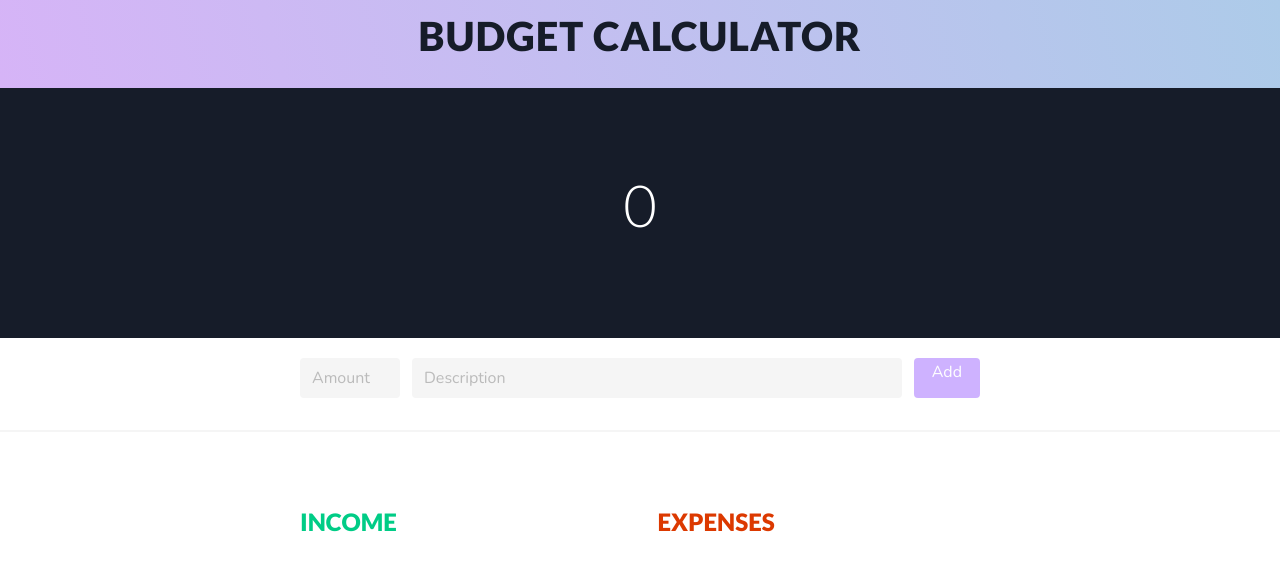
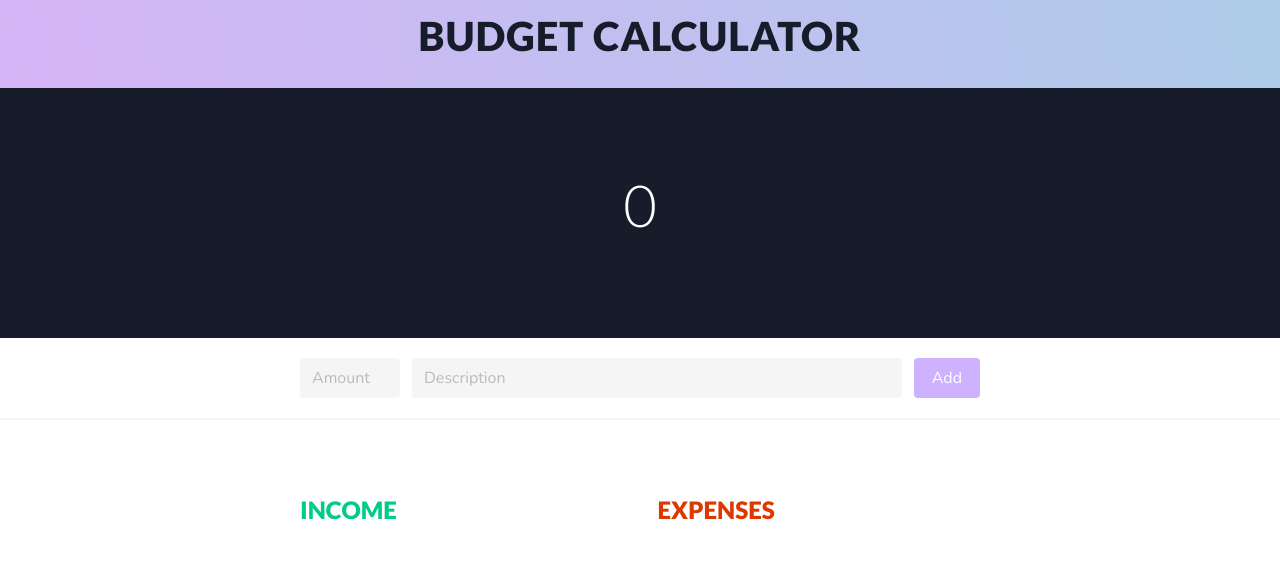
Before and after one commit to shubhamgoel2525/budget-app, an Angular app: page / in a window 1280 px wide. Shown: the top 570 px of the page. Built offline with nearby package versions, Linux system fonts and the light colour scheme.

Commit message:
padding fixes

```diff
--- a/src/app/add-item-form/add-item-form.component.html
+++ b/src/app/add-item-form/add-item-form.component.html
@@ -1,36 +1,38 @@
 <form #itemForm="ngForm" (ngSubmit)="onSubmit(itemForm)">
   <div class="field is-horizontal">
     <div class="field-body">
-
-            <div class="field is-narrow">
-                <p class="control">
+      <div class="field is-narrow control">
         <input
           type="number"
           class="input"
           placeholder="Amount"
           [ngModel]="item.amount"
-                        style="width: 100px;"
+          style="width: 100px"
           name="amount"
-                        required />
-                </p>
+          required
+        />
       </div>
 
-            <div class="field">
-                <p class="control">
+      <div class="field control">
         <input
           type="text"
           class="input"
           placeholder="Description"
           [ngModel]="item.description"
           name="description"
-                        required />
-                </p>
+          required
+        />
       </div>
 
       <div class="field is-narrow">
-                <button type="submit" class="button" [ngClass]="{ 'is-primary': isNewItem, 'is-success': !isNewItem }" [disabled]="!itemForm.valid">
-                    <p *ngIf="isNewItem">Add</p>
-                    <p *ngIf="!isNewItem">Save</p>
+        <button
+          type="submit"
+          class="button"
+          [ngClass]="{ 'is-primary': isNewItem, 'is-success': !isNewItem }"
+          [disabled]="!itemForm.valid"
+        >
+          <span *ngIf="isNewItem">Add</span>
+          <span *ngIf="!isNewItem">Save</span>
         </button>
       </div>
     </div>
--- a/src/app/add-item-form/add-item-form.component.scss
+++ b/src/app/add-item-form/add-item-form.component.scss
@@ -0,0 +1,10 @@
+input::-webkit-outer-spin-button,
+input::-webkit-inner-spin-button {
+    /* display: none; <- Crashes Chrome on hover */
+    -webkit-appearance: none;
+    margin: 0; /* <-- Apparently some margin are still there even though it's hidden */
+}
+
+input[type=number] {
+    -moz-appearance:textfield; /* Firefox */
+}
--- a/src/app/budget-item-list/budget-item-card/budget-item-card.component.scss
+++ b/src/app/budget-item-list/budget-item-card/budget-item-card.component.scss
@@ -71,6 +71,7 @@
 .expense {
     p {
         color: $red;
+        margin: 0;
     }
 
     .amount {
@@ -80,6 +81,7 @@
 
 .income {
     p {
+        margin: 0;
         color: $green;
     }
 
```
Lines whose indentation alone changed are shown as unchanged.
